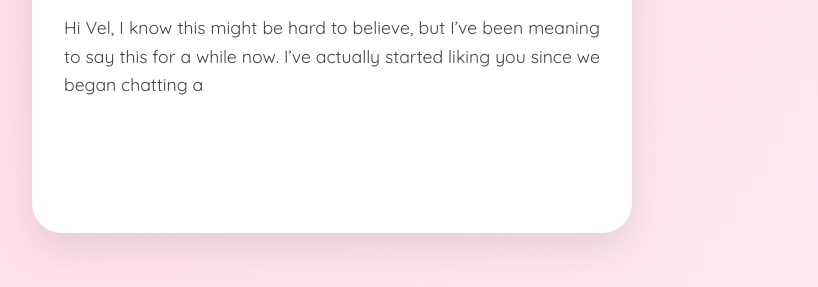
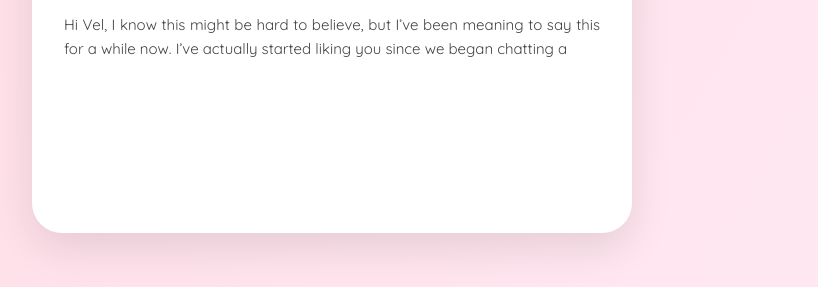
Before and after one commit to Angelo742-dev/....-, a plain HTML site: page index.html in a window 1280 px wide. Shown: the part 293-580 px from the top of the page, without its empty margins (308-1126 px from the left). Drawn offline with Linux system fonts and the light colour scheme.

Commit message:
Update index.html

```diff
--- a/index.html
+++ b/index.html
@@ -68,7 +68,7 @@
     }
 
     p {
-      font-size: 1.1rem;
+      font-size: 15px;
       color: #444;
       margin-bottom: 2rem;
       line-height: 1.6;
```
